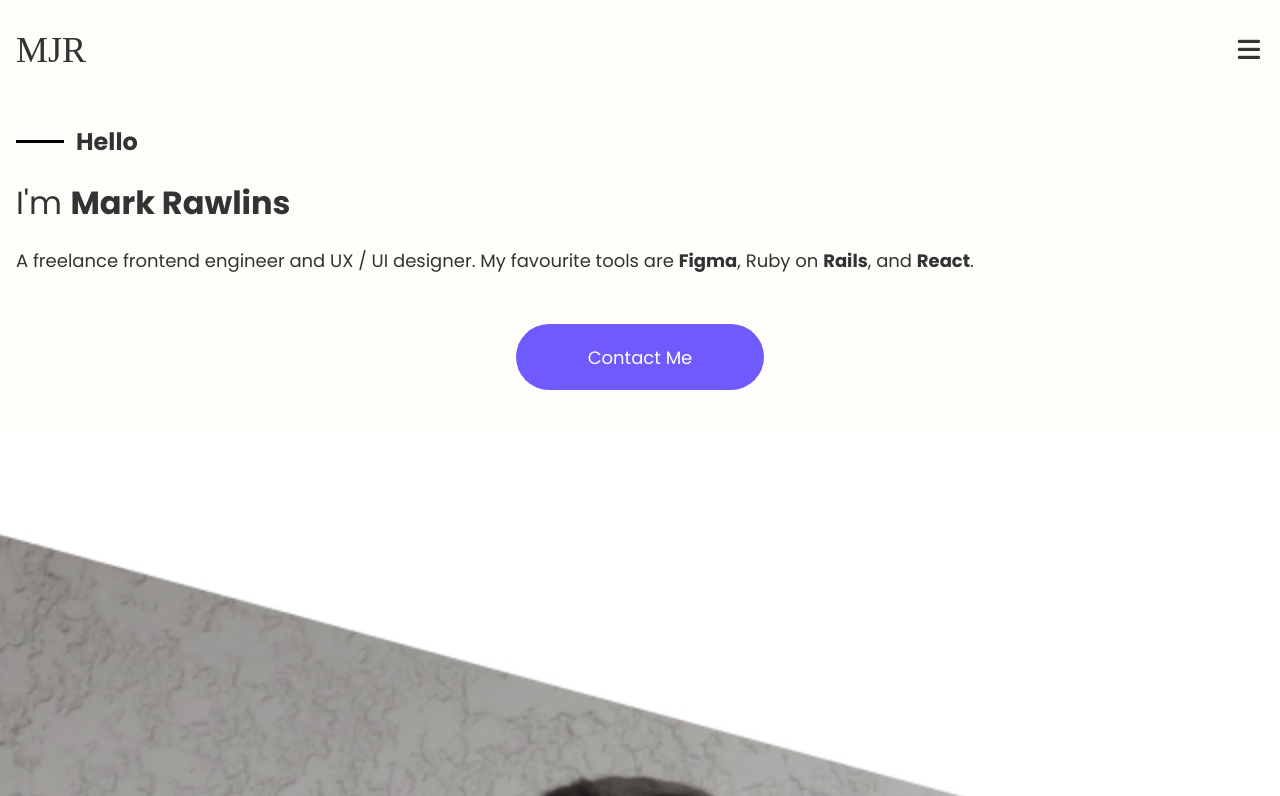
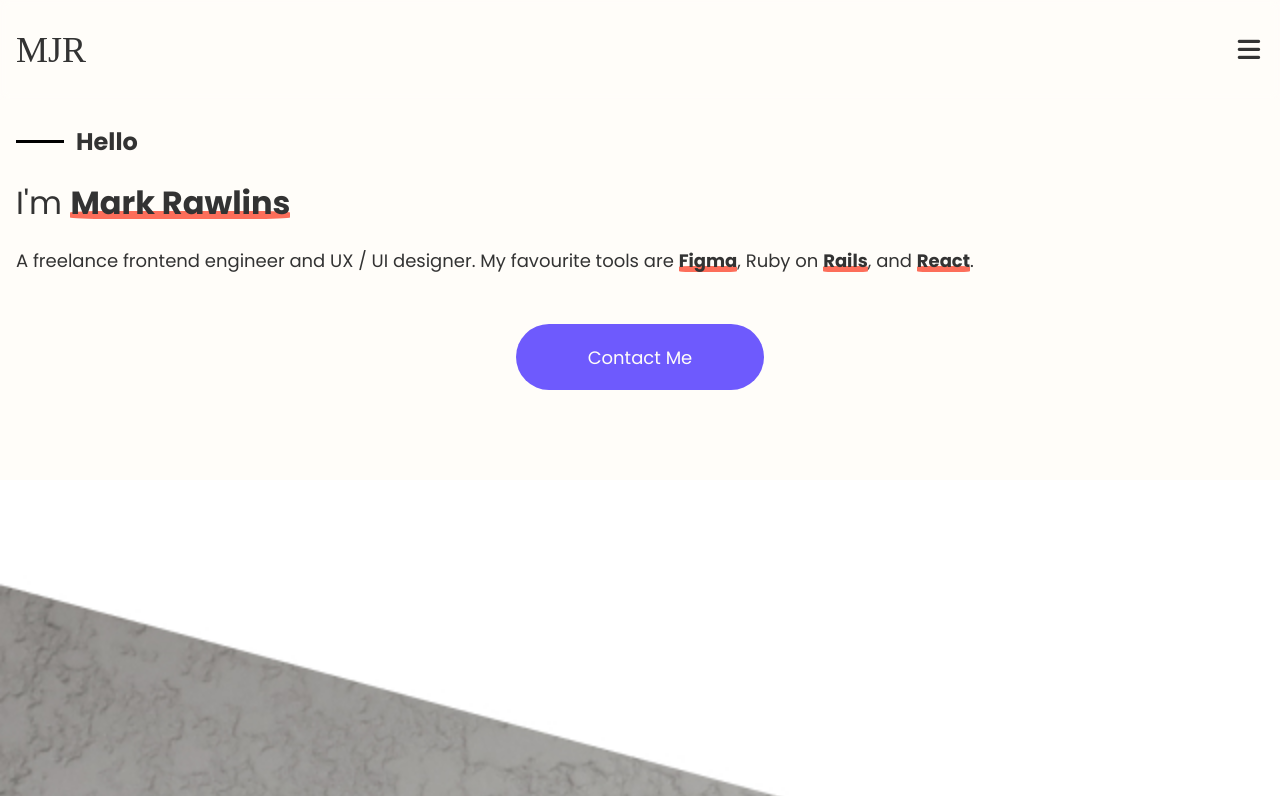
Before and after one commit to 5F8575tree/portfolio-2023-react, a React (Create React App) app: page / in a window 1280 px wide. Shown: the top 796 px of the page. Built offline with nearby package versions, Linux system fonts and the light colour scheme; a web font is replaced by a local one.

Commit message:
add working link for react portfolio page, improve page spacing, add orange lines

```diff
--- a/src/card/Card.js
+++ b/src/card/Card.js
@@ -6,21 +6,26 @@ import "slick-carousel/slick/slick.css";
 import "slick-carousel/slick/slick-theme.css";
 import sprite from "../sprite.svg";
 
-const CardSlide = ({ title, image }) => {
+const CardSlide = ({ title, image, link }) => {
   return (
     <div className="card_slide">
       <div className="card_intro">
         <img className="card_image" src={image} alt="website screenshot" />
-        <div className="card_title">
+        <a
+          href={link}
+          target="_blank"
+          rel="noopener noreferrer"
+          className="card_title"
+        >
           {title}
           <i class="fa-solid fa-up-right-from-square"></i>
-        </div>
+        </a>
       </div>
     </div>
   );
 };
 
-const Card = ({ title, image }) => {
+const Card = ({ title, image, link }) => {
   const sliderRef = useRef(null);
 
   useEffect(() => {
@@ -51,7 +56,7 @@ const Card = ({ title, image }) => {
   return (
     <div className="card" data-aos="fade-in">
       <Slider ref={sliderRef} {...settings} className="custom-carousel">
-        <CardSlide title={title} image={image} />
+        <CardSlide title={title} image={image} link={link} />
         <div className="carousel_card" style={{ backgroundColor: "blue" }}>
           Blue Card
         </div>
--- a/src/contact/Contact.js
+++ b/src/contact/Contact.js
@@ -1,7 +1,10 @@
 const Contact = () => {
   return (
     <div className="contact">
-      <h1 className="contact_title">Hire me for your next amazing project</h1>
+      <h1 className="contact_title">
+        <span className="underline--small">Hire me</span> for your next amazing
+        project
+      </h1>
       <div className="contact_text">
         <p className="contact_text-top">
           Let's make something new, different and more meaningful!
@@ -9,7 +12,7 @@ const Contact = () => {
         <p className="contact_text_bottom">
           {" "}
           I'm always excited to hear new ideas, or even just a friendly{" "}
-          <span>'Hello!'</span>
+          <span className="underline--small">'Hello!'</span>
         </p>
       </div>
       <div className="hero_btn">
--- a/src/contact/contact.css
+++ b/src/contact/contact.css
@@ -29,7 +29,7 @@
 .hero_btn {
   height: 66px;
   width: 248px;
-  margin-top: 50px;
+  margin: 50px auto;
   border-radius: 33px;
   background-color: #6e5afd;
   color: #fffdf9;
@@ -37,6 +37,6 @@
 }
 
 .email_link {
-  color: #6e5afd;
+  color: #fd6e5a;
   padding-top: 16px;
 }
--- a/src/footer/footer.css
+++ b/src/footer/footer.css
@@ -19,4 +19,5 @@
 
 .copyright {
   padding-top: 24px;
+  font-size: 12px;
 }
--- a/src/hero/Hero.js
+++ b/src/hero/Hero.js
@@ -7,12 +7,13 @@ function Hero() {
           <div className="hero_hello">Hello</div>
         </div>
         <div className="hero_title">
-          I'm <span>Mark Rawlins</span>
+          I'm <span className="underline">Mark Rawlins</span>
         </div>
         <div className="hero_intro">
           A freelance frontend engineer and UX / UI designer. My favourite tools
-          are <span>Figma</span>, Ruby on <span>Rails</span>, and{" "}
-          <span>React</span>.
+          are <span className="underline--small">Figma</span>, Ruby on{" "}
+          <span className="underline--small">Rails</span>, and{" "}
+          <span className="underline--small">React</span>.
         </div>
         <a
           href="mailto:mark.jeffrey.rawlins@gmail.com"
--- a/src/hero/hero.css
+++ b/src/hero/hero.css
@@ -75,3 +75,55 @@
     opacity: 1;
   }
 }
+
+.underline {
+  position: relative;
+  display: inline-block;
+}
+
+.underline::before {
+  content: "";
+  position: absolute;
+  left: 0;
+  bottom: 8px;
+  z-index: -1;
+  width: 0;
+  height: 8px;
+  border-radius: 18%;
+  background-color: #fd6e5a;
+  animation-name: underline-animation;
+  animation-duration: 1800ms;
+  animation-timing-function: ease-in-out;
+  animation-fill-mode: forwards;
+}
+
+.underline--small {
+  position: relative;
+  display: inline-block;
+}
+
+.underline--small::before {
+  content: "";
+  position: absolute;
+  left: 0;
+  bottom: 2px;
+  z-index: -1;
+  width: 0;
+  height: 6px;
+  border-radius: 18%;
+  background-color: #fd6e5a;
+  animation-name: underline-animation;
+  animation-duration: 1800ms;
+  animation-timing-function: ease-in-out;
+  animation-fill-mode: forwards;
+  animation-delay: 800ms;
+}
+
+@keyframes underline-animation {
+  from {
+    width: 0;
+  }
+  to {
+    width: 100%;
+  }
+}
--- a/src/portfolio/Portfolio.js
+++ b/src/portfolio/Portfolio.js
@@ -18,20 +18,46 @@ function Portfolio() {
     if (selectedOption === "All") {
       return (
         <>
-          <Card title="ii-Vent" image="../../ii-vent.png" />
-          <Card title="MyReads" image="../../my-reads.png" />
-          <Card title="Books B'n'B" image="../../books-bnb.png" />
+          <Card
+            title="ii-Vent"
+            image="../../ii-vent.png"
+            link="https://www.ii-vent.com"
+          />
+          <Card
+            title="MyReads"
+            image="../../my-reads.png"
+            link="https://rainbow-hotteok-58686d.netlify.app"
+          />
+          <Card
+            title="Books B'n'B"
+            image="../../books-bnb.png"
+            link="https://www.books-bnb.com"
+          />
         </>
       );
     } else if (selectedOption === "Ruby on Rails") {
       return (
         <>
-          <Card title="ii-Vent" image="../../ii-vent.png" />
-          <Card title="Books B'n'B" image="../../books-bnb.png" />
+          <Card
+            title="ii-Vent"
+            image="../../ii-vent.png"
+            link="https://www.ii-vent.com"
+          />
+          <Card
+            title="Books B'n'B"
+            image="../../books-bnb.png"
+            link="https://www.books-bnb.com"
+          />
         </>
       );
     } else if (selectedOption === "ReactJS") {
-      return <Card title="MyReads" image="../../my-reads.png" />;
+      return (
+        <Card
+          title="MyReads"
+          image="../../my-reads.png"
+          link="https://rainbow-hotteok-58686d.netlify.app"
+        />
+      );
     } else if (selectedOption === "Design Concepts") {
       return (
         <Card
```
